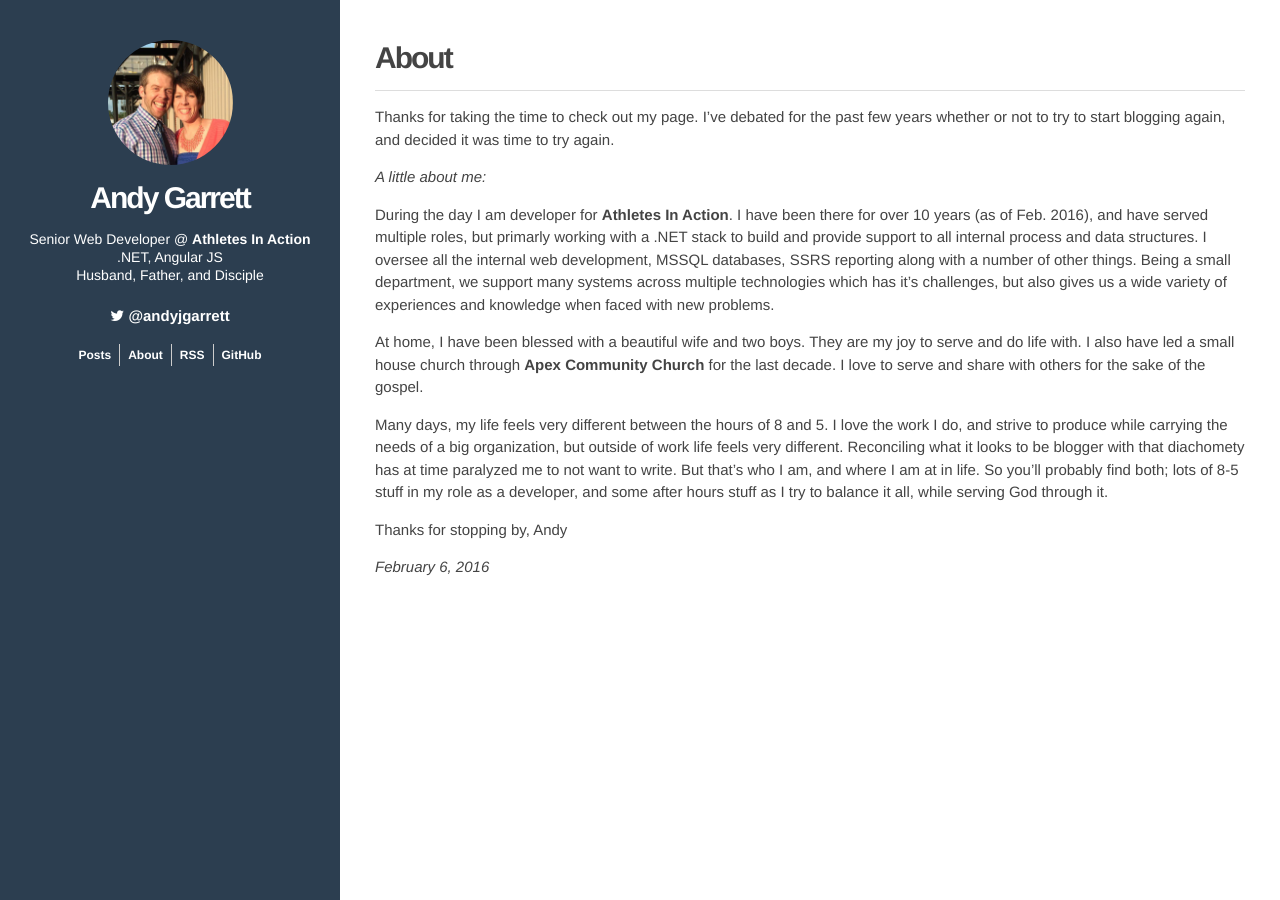
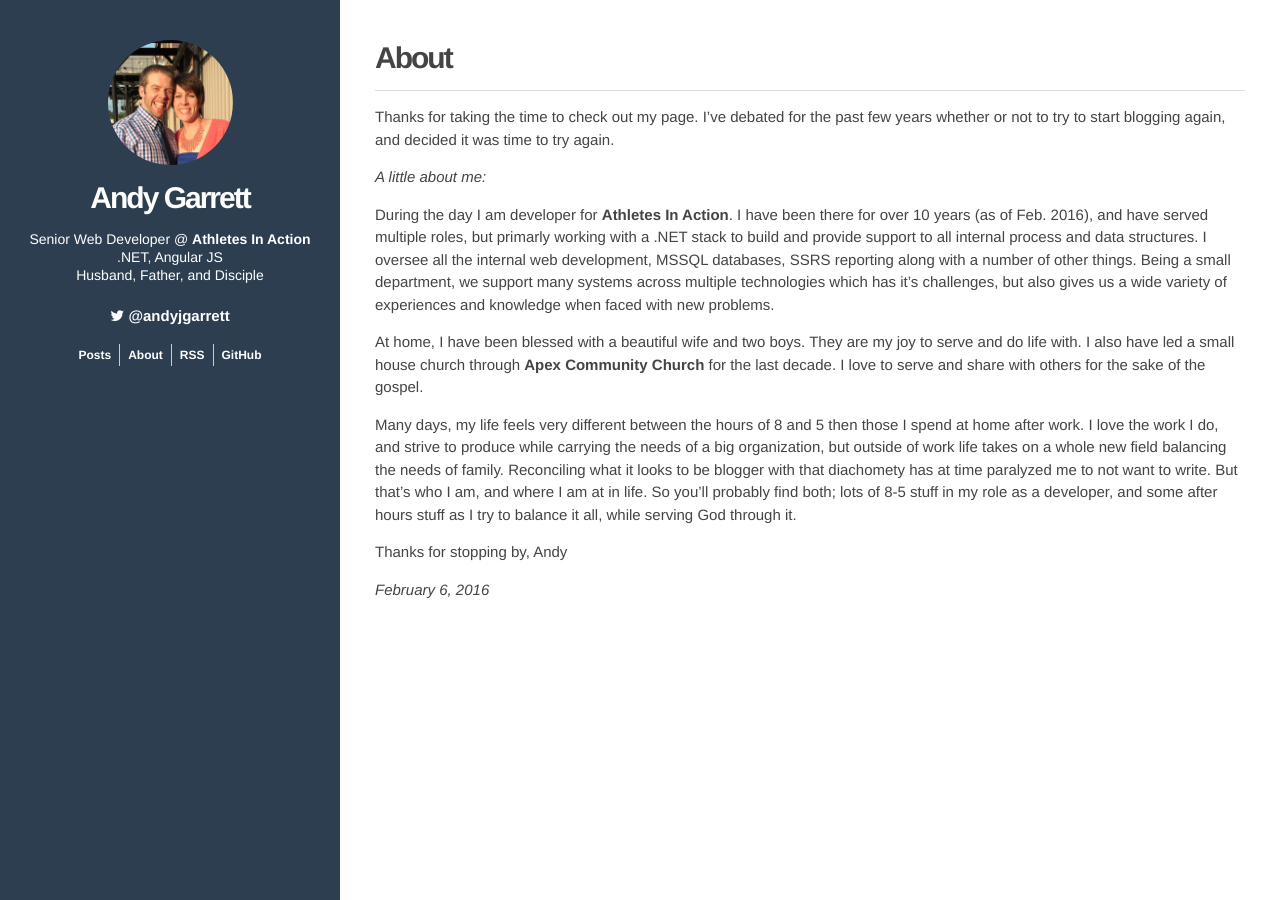
Before and after one commit to AJGarrett/ajgarrett.github.io, a Jekyll site: the page built from about.md, in a window 1280 px wide. Built offline with Jekyll 4.4.1, drawn with Linux system fonts in a browser that asks for light colours.

Commit message:
chore: about

```diff
--- a/about.md
+++ b/about.md
@@ -11,7 +11,7 @@ During the day I am developer for <a href="http://athletesinaction.org">Athletes
 
 At home, I have been blessed with a beautiful wife and two boys.  They are my joy to serve and do life with.  I also have led a small house church through <a href="http://www.apexcommunity.org">Apex Community Church</a> for the last decade.   I love to serve and share with others for the sake of the gospel.
 
-Many days, my life feels very different between the hours of 8 and 5.  I love the work I do, and strive to produce while carrying the needs of a big organization, but outside of work life feels very different.  Reconciling what it looks to be blogger with that diachomety has at time paralyzed me to not want to write.  But that's who I am, and where I am at in life.   So you'll probably find both; lots of 8-5 stuff in my role as a developer, and some after hours stuff as I try to balance it all, while serving God through it.
+Many days, my life feels very different between the hours of 8 and 5 then those I spend at home after work.  I love the work I do, and strive to produce while carrying the needs of a big organization, but outside of work life takes on a whole new field balancing the needs of family.  Reconciling what it looks to be blogger with that diachomety has at time paralyzed me to not want to write.  But that's who I am, and where I am at in life.   So you'll probably find both; lots of 8-5 stuff in my role as a developer, and some after hours stuff as I try to balance it all, while serving God through it.
 
 Thanks for stopping by,
 Andy
```
